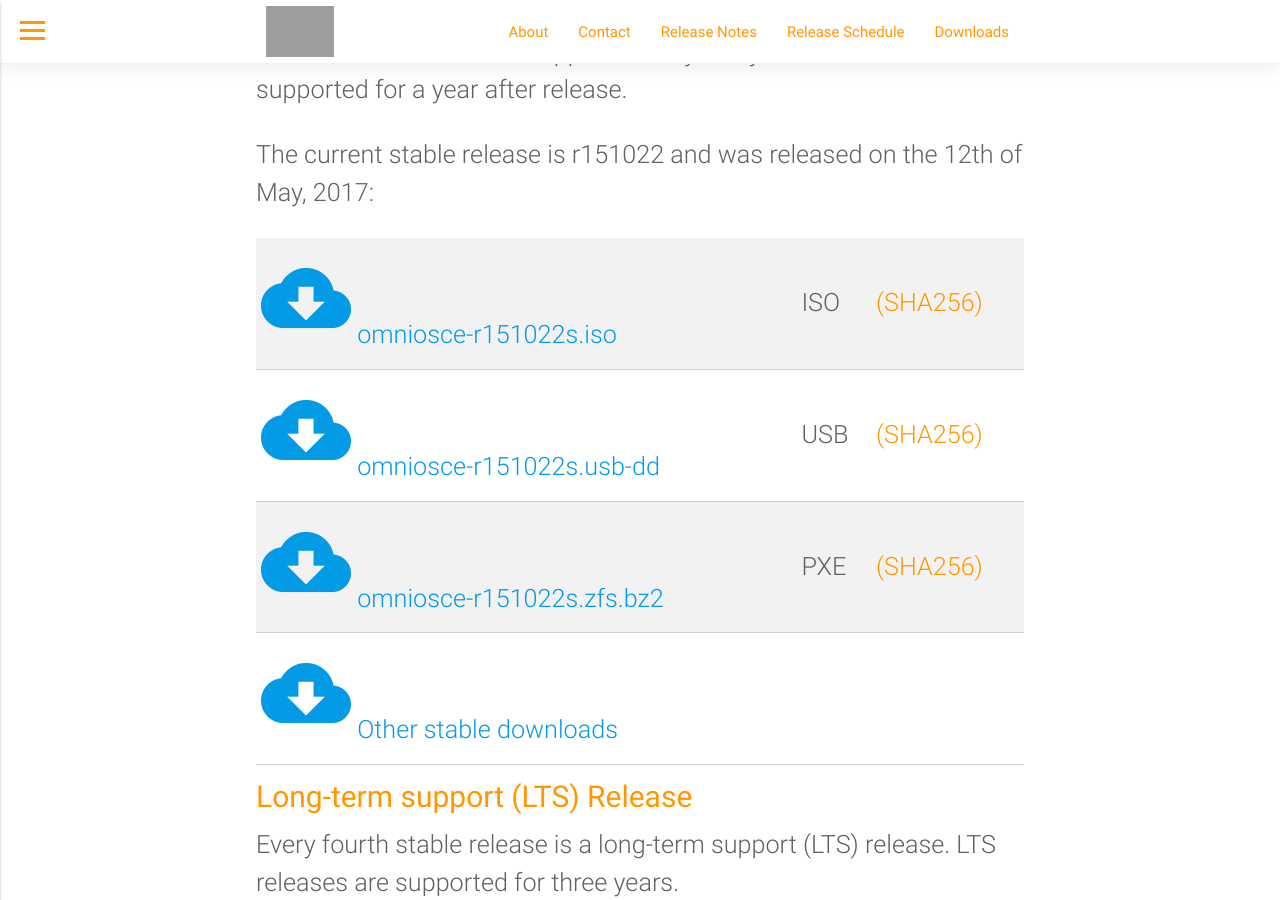
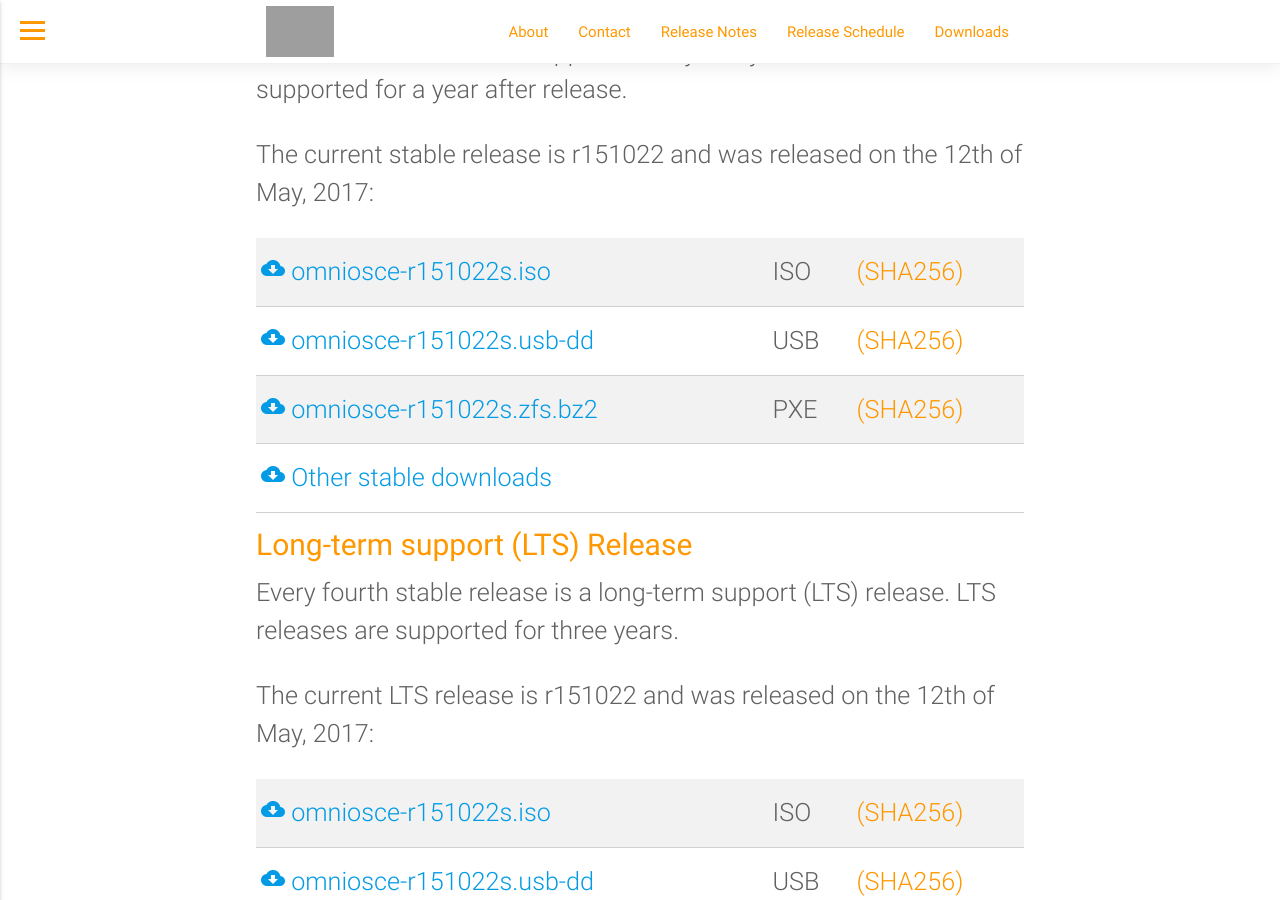
Before and after one commit to omniosorg/omniosorg.github.io, a Jekyll site: the page built from download.md, in a window 1280 px wide and 900 px high, scrolled down 409 px. Built offline with Jekyll 4.4.1, drawn with Linux system fonts in a browser that asks for light colours; grey boxes are pictures that could not be loaded.

Commit message:
remove largeness

```diff
--- a/download.md
+++ b/download.md
@@ -23,10 +23,10 @@ The current stable release is {{site.omnios_stable}} and was released on
 {{site.omnios_stable_date}}:
 
 {:.bordered .responsive-table}
-| <a href="{{site.download_path}}/stable/{{site.download_prefix}}{{site.omnios_stable}}{{site.omnios_stable_suffix}}.iso"><i class="large material-icons">cloud_download</i> {{site.download_prefix}}{{site.omnios_stable}}{{site.omnios_stable_suffix}}.iso</a> | ISO | <a href="{{site.download_path}}/stable/{{site.download_prefix}}{{site.omnios_stable}}{{site.omnios_stable_suffix}}.iso.sha256" class="orange-text">(SHA256)</a>
-| <a href="{{site.download_path}}/stable/{{site.download_prefix}}{{site.omnios_stable}}{{site.omnios_stable_suffix}}.usb-dd"><i class="large material-icons">cloud_download</i> {{site.download_prefix}}{{site.omnios_stable}}{{site.omnios_stable_suffix}}.usb-dd</a> | USB | <a href="{{site.download_path}}/stable/{{site.download_prefix}}{{site.omnios_stable}}{{site.omnios_stable_suffix}}.usb-dd.sha256" class="orange-text">(SHA256)</a>
-| <a href="{{site.download_path}}/stable/{{site.download_prefix}}{{site.omnios_stable}}{{site.omnios_stable_suffix}}.zfs.bz2"><i class="large material-icons">cloud_download</i> {{site.download_prefix}}{{site.omnios_stable}}{{site.omnios_stable_suffix}}.zfs.bz2</a> | PXE | <a href="{{site.download_path}}/stable/{{site.download_prefix}}{{site.omnios_stable}}{{site.omnios_stable_suffix}}.zfs.bz2.sha256" class="orange-text">(SHA256)</a>
-| <a target="_blank" href="{{site.download_path}}/stable/"><i class="large material-icons">cloud_download</i> Other stable downloads</a>
+| <a href="{{site.download_path}}/stable/{{site.download_prefix}}{{site.omnios_stable}}{{site.omnios_stable_suffix}}.iso"><i class="material-icons">cloud_download</i> {{site.download_prefix}}{{site.omnios_stable}}{{site.omnios_stable_suffix}}.iso</a> | ISO | <a href="{{site.download_path}}/stable/{{site.download_prefix}}{{site.omnios_stable}}{{site.omnios_stable_suffix}}.iso.sha256" class="orange-text">(SHA256)</a>
+| <a href="{{site.download_path}}/stable/{{site.download_prefix}}{{site.omnios_stable}}{{site.omnios_stable_suffix}}.usb-dd"><i class="material-icons">cloud_download</i> {{site.download_prefix}}{{site.omnios_stable}}{{site.omnios_stable_suffix}}.usb-dd</a> | USB | <a href="{{site.download_path}}/stable/{{site.download_prefix}}{{site.omnios_stable}}{{site.omnios_stable_suffix}}.usb-dd.sha256" class="orange-text">(SHA256)</a>
+| <a href="{{site.download_path}}/stable/{{site.download_prefix}}{{site.omnios_stable}}{{site.omnios_stable_suffix}}.zfs.bz2"><i class="material-icons">cloud_download</i> {{site.download_prefix}}{{site.omnios_stable}}{{site.omnios_stable_suffix}}.zfs.bz2</a> | PXE | <a href="{{site.download_path}}/stable/{{site.download_prefix}}{{site.omnios_stable}}{{site.omnios_stable_suffix}}.zfs.bz2.sha256" class="orange-text">(SHA256)</a>
+| <a target="_blank" href="{{site.download_path}}/stable/"><i class="material-icons">cloud_download</i> Other stable downloads</a>
 
 ## Long-term support (LTS) Release
 
@@ -37,17 +37,17 @@ The current LTS release is {{site.omnios_lts}} and was released on
 {{site.omnios_lts_date}}:
 
 {:.bordered .responsive-table}
-| <a href="{{site.download_path}}/lts/{{site.download_prefix}}{{site.omnios_lts}}{{site.omnios_lts_suffix}}.iso"><i class="large material-icons">cloud_download</i> {{site.download_prefix}}{{site.omnios_lts}}{{site.omnios_lts_suffix}}.iso</a> | ISO | <a href="{{site.download_path}}/lts/{{site.download_prefix}}{{site.omnios_lts}}{{site.omnios_lts_suffix}}.iso.sha256" class="orange-text">(SHA256)</a>
-| <a href="{{site.download_path}}/lts/{{site.download_prefix}}{{site.omnios_lts}}{{site.omnios_lts_suffix}}.usb-dd"><i class="large material-icons">cloud_download</i> {{site.download_prefix}}{{site.omnios_lts}}{{site.omnios_lts_suffix}}.usb-dd</a> | USB | <a href="{{site.download_path}}/lts/{{site.download_prefix}}{{site.omnios_lts}}{{site.omnios_lts_suffix}}.usb-dd.sha256" class="orange-text">(SHA256)</a>
-| <a href="{{site.download_path}}/lts/{{site.download_prefix}}{{site.omnios_lts}}{{site.omnios_lts_suffix}}.zfs.bz2"><i class="large material-icons">cloud_download</i> {{site.download_prefix}}{{site.omnios_lts}}{{site.omnios_lts_suffix}}.zfs.bz2</a> | PXE | <a href="{{site.download_path}}/lts/{{site.download_prefix}}{{site.omnios_lts}}{{site.omnios_lts_suffix}}.zfs.bz2.sha256" class="orange-text">(SHA256)</a>
-| <a target="_blank" href="{{site.download_path}}/lts/"><i class="large material-icons">cloud_download</i> Other LTS downloads</a>
+| <a href="{{site.download_path}}/lts/{{site.download_prefix}}{{site.omnios_lts}}{{site.omnios_lts_suffix}}.iso"><i class="material-icons">cloud_download</i> {{site.download_prefix}}{{site.omnios_lts}}{{site.omnios_lts_suffix}}.iso</a> | ISO | <a href="{{site.download_path}}/lts/{{site.download_prefix}}{{site.omnios_lts}}{{site.omnios_lts_suffix}}.iso.sha256" class="orange-text">(SHA256)</a>
+| <a href="{{site.download_path}}/lts/{{site.download_prefix}}{{site.omnios_lts}}{{site.omnios_lts_suffix}}.usb-dd"><i class="material-icons">cloud_download</i> {{site.download_prefix}}{{site.omnios_lts}}{{site.omnios_lts_suffix}}.usb-dd</a> | USB | <a href="{{site.download_path}}/lts/{{site.download_prefix}}{{site.omnios_lts}}{{site.omnios_lts_suffix}}.usb-dd.sha256" class="orange-text">(SHA256)</a>
+| <a href="{{site.download_path}}/lts/{{site.download_prefix}}{{site.omnios_lts}}{{site.omnios_lts_suffix}}.zfs.bz2"><i class="material-icons">cloud_download</i> {{site.download_prefix}}{{site.omnios_lts}}{{site.omnios_lts_suffix}}.zfs.bz2</a> | PXE | <a href="{{site.download_path}}/lts/{{site.download_prefix}}{{site.omnios_lts}}{{site.omnios_lts_suffix}}.zfs.bz2.sha256" class="orange-text">(SHA256)</a>
+| <a target="_blank" href="{{site.download_path}}/lts/"><i class="material-icons">cloud_download</i> Other LTS downloads</a>
 
 ## Bloody
 
 Bloody media is built on an ad-hoc basis and is not supported.
 
 {:.bordered .responsive-table}
-| <a href="{{site.download_path}}/bloody/{{site.download_prefix}}bloody-{{site.omnios_bloody}}.iso"><i class="large material-icons">cloud_download</i> {{site.download_prefix}}bloody-{{site.omnios_bloody}}.iso</a> | ISO | <a href="{{site.download_path}}/bloody/{{site.download_prefix}}bloody-{{site.omnios_bloody}}.iso.sha256" class="orange-text">(SHA256)</a>
-| <a href="{{site.download_path}}/bloody/{{site.download_prefix}}bloody-{{site.omnios_bloody}}.usb-dd"><i class="large material-icons">cloud_download</i> {{site.download_prefix}}bloody-{{site.omnios_bloody}}.usb-dd</a> | USB | <a href="{{site.download_path}}/bloody/{{site.download_prefix}}bloody-{{site.omnios_bloody}}.usb-dd.sha256" class="orange-text">(SHA256)</a>
-| <a href="{{site.download_path}}/bloody/{{site.download_prefix}}bloody-{{site.omnios_bloody}}.zfs.bz2"><i class="large material-icons">cloud_download</i> {{site.download_prefix}}bloody-{{site.omnios_bloody}}.zfs.bz2</a> | PXE | <a href="{{site.download_path}}/bloody/{{site.download_prefix}}bloody-{{site.omnios_bloody}}.zfs.bz2.sha256" class="orange-text">(SHA256)</a>
-| <a target="_blank" href="{{site.download_path}}/bloody/"><i class="large material-icons">cloud_download</i> Other bloody downloads</a>
+| <a href="{{site.download_path}}/bloody/{{site.download_prefix}}bloody-{{site.omnios_bloody}}.iso"><i class="material-icons">cloud_download</i> {{site.download_prefix}}bloody-{{site.omnios_bloody}}.iso</a> | ISO | <a href="{{site.download_path}}/bloody/{{site.download_prefix}}bloody-{{site.omnios_bloody}}.iso.sha256" class="orange-text">(SHA256)</a>
+| <a href="{{site.download_path}}/bloody/{{site.download_prefix}}bloody-{{site.omnios_bloody}}.usb-dd"><i class="material-icons">cloud_download</i> {{site.download_prefix}}bloody-{{site.omnios_bloody}}.usb-dd</a> | USB | <a href="{{site.download_path}}/bloody/{{site.download_prefix}}bloody-{{site.omnios_bloody}}.usb-dd.sha256" class="orange-text">(SHA256)</a>
+| <a href="{{site.download_path}}/bloody/{{site.download_prefix}}bloody-{{site.omnios_bloody}}.zfs.bz2"><i class="material-icons">cloud_download</i> {{site.download_prefix}}bloody-{{site.omnios_bloody}}.zfs.bz2</a> | PXE | <a href="{{site.download_path}}/bloody/{{site.download_prefix}}bloody-{{site.omnios_bloody}}.zfs.bz2.sha256" class="orange-text">(SHA256)</a>
+| <a target="_blank" href="{{site.download_path}}/bloody/"><i class="material-icons">cloud_download</i> Other bloody downloads</a>
```
